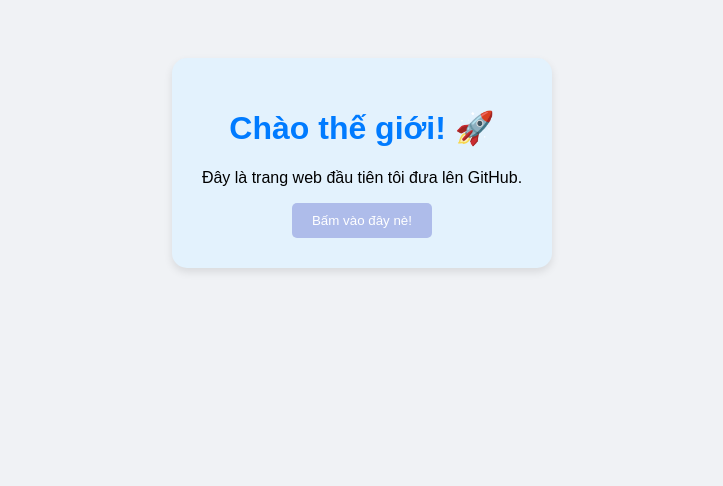
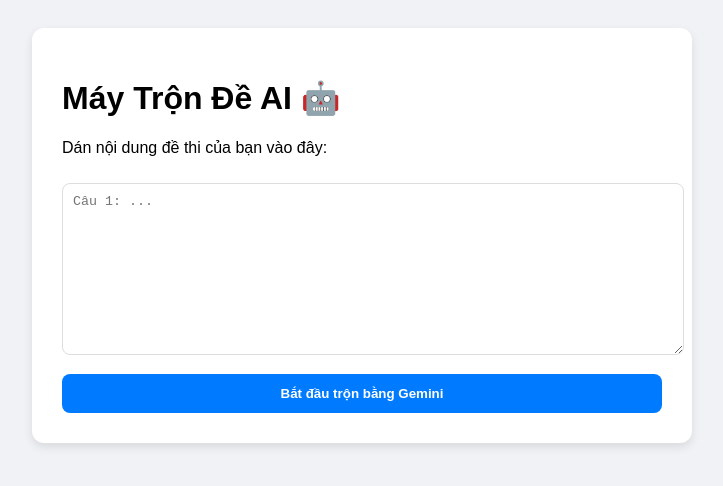
Before and after one commit to buiduckhiem/myfirstweb, a plain HTML site: page index.html in a window 1280 px wide. Shown: the whole page, without its empty margins (278-1001 px from the left). Drawn offline with Linux system fonts and the light colour scheme.

Commit message:
Ket noi Gemini qua Netlify

```diff
--- a/index.html
+++ b/index.html
@@ -1,19 +1,55 @@
 <!DOCTYPE html>
-<html>
+<html lang="vi">
 <head>
-    <title>Trang web của tôi</title>
+    <meta charset="UTF-8">
+    <title>Trình Trộn Đề AI</title>
     <style>
-        body { font-family: sans-serif; text-align: center; background: #f0f2f5; padding: 50px; }
-        .card { background: #e3f2fd; padding: 30px; border-radius: 15px; box-shadow: 0 4px 8px rgba(0,0,0,0.1); display: inline-block; }
-        h1 { color: #007bff; }
-        button { background: #aebcea; color: white; border: none; padding: 10px 20px; border-radius: 5px; cursor: pointer; }
+        body { font-family: sans-serif; display: flex; justify-content: center; padding: 20px; background: #f0f2f5; }
+        .card { background: white; padding: 30px; border-radius: 12px; box-shadow: 0 4px 10px rgba(0,0,0,0.1); width: 100%; max-width: 600px; }
+        textarea { width: 100%; padding: 10px; border: 1px solid #ddd; border-radius: 8px; margin-top: 10px; resize: vertical; }
+        button { background: #007bff; color: white; border: none; padding: 12px 20px; border-radius: 8px; cursor: pointer; font-weight: bold; margin-top: 15px; width: 100%; }
+        button:disabled { background: #ccc; }
+        #result { white-space: pre-wrap; background: #f8f9fa; padding: 15px; border-radius: 8px; margin-top: 20px; border-left: 5px solid #007bff; display: none; }
     </style>
 </head>
 <body>
     <div class="card">
-        <h1>Chào thế giới! 🚀</h1>
-        <p>Đây là trang web đầu tiên tôi đưa lên GitHub.</p>
-        <button onclick="alert('Chúc mừng bạn đã click thành công!')">Bấm vào đây nè!</button>
+        <h1>Máy Trộn Đề AI 🤖</h1>
+        <p>Dán nội dung đề thi của bạn vào đây:</p>
+        <textarea id="quizInput" rows="10" placeholder="Câu 1: ..."></textarea>
+        <button id="shuffleBtn" onclick="processAI()">Bắt đầu trộn bằng Gemini</button>
+        <div id="result"></div>
     </div>
+
+    <script>
+        async function processAI() {
+            const btn = document.getElementById('shuffleBtn');
+            const input = document.getElementById('quizInput').value;
+            const resultDiv = document.getElementById('result');
+
+            if (!input) return alert("Bạn chưa nhập đề mà!");
+
+            btn.disabled = true;
+            btn.innerText = "Gemini đang suy nghĩ...";
+            resultDiv.style.display = "none";
+
+            try {
+                // Gọi tới "não bộ" Netlify Function
+                const response = await fetch('/.netlify/functions/shuffle', {
+                    method: 'POST',
+                    body: JSON.stringify({ text: input })
+                });
+
+                const data = await response.json();
+                resultDiv.innerText = data.shuffledText;
+                resultDiv.style.display = "block";
+            } catch (error) {
+                alert("Có lỗi xảy ra rồi!");
+            } finally {
+                btn.disabled = false;
+                btn.innerText = "Bắt đầu trộn bằng Gemini";
+            }
+        }
+    </script>
 </body>
 </html>
```
